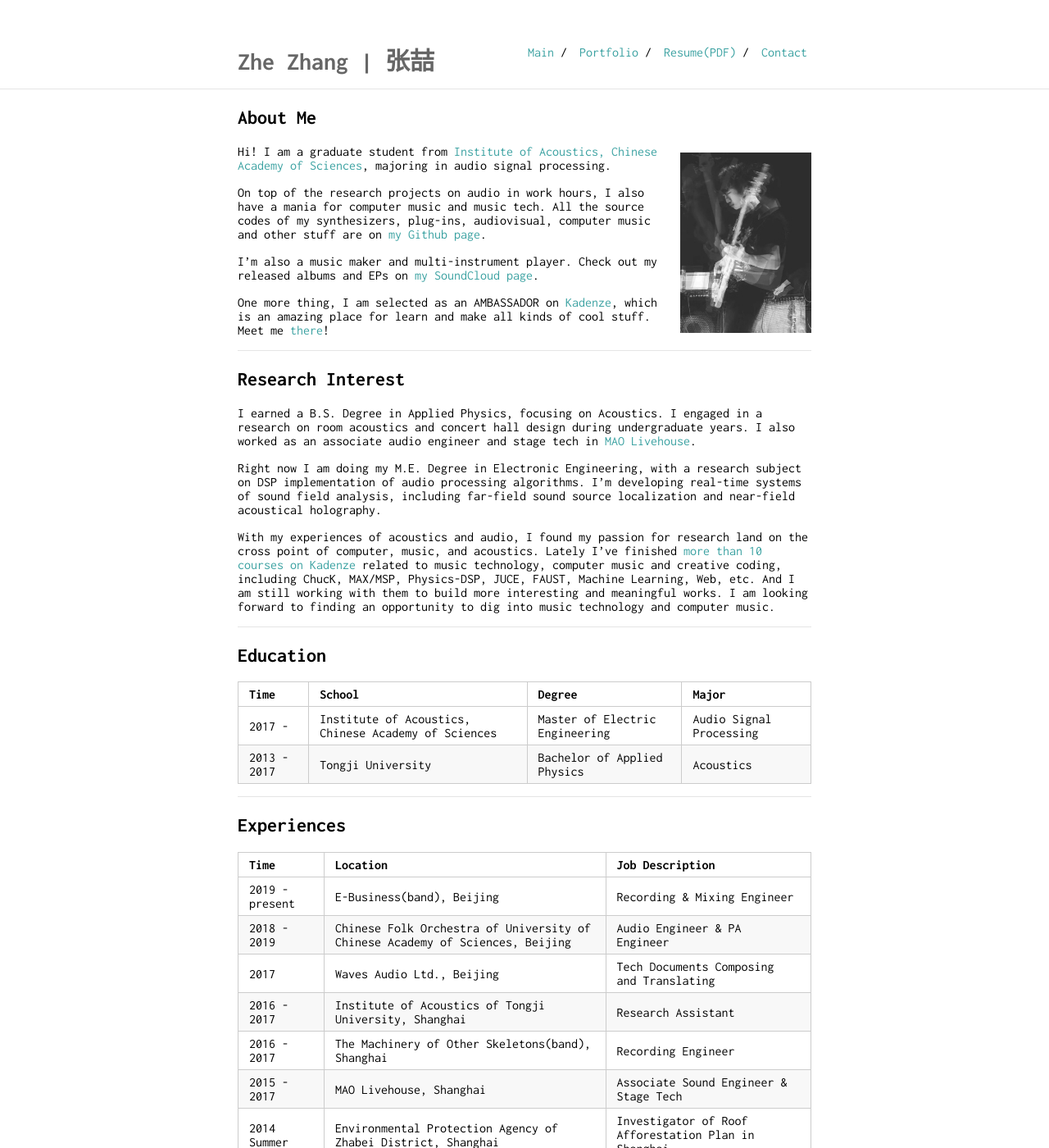
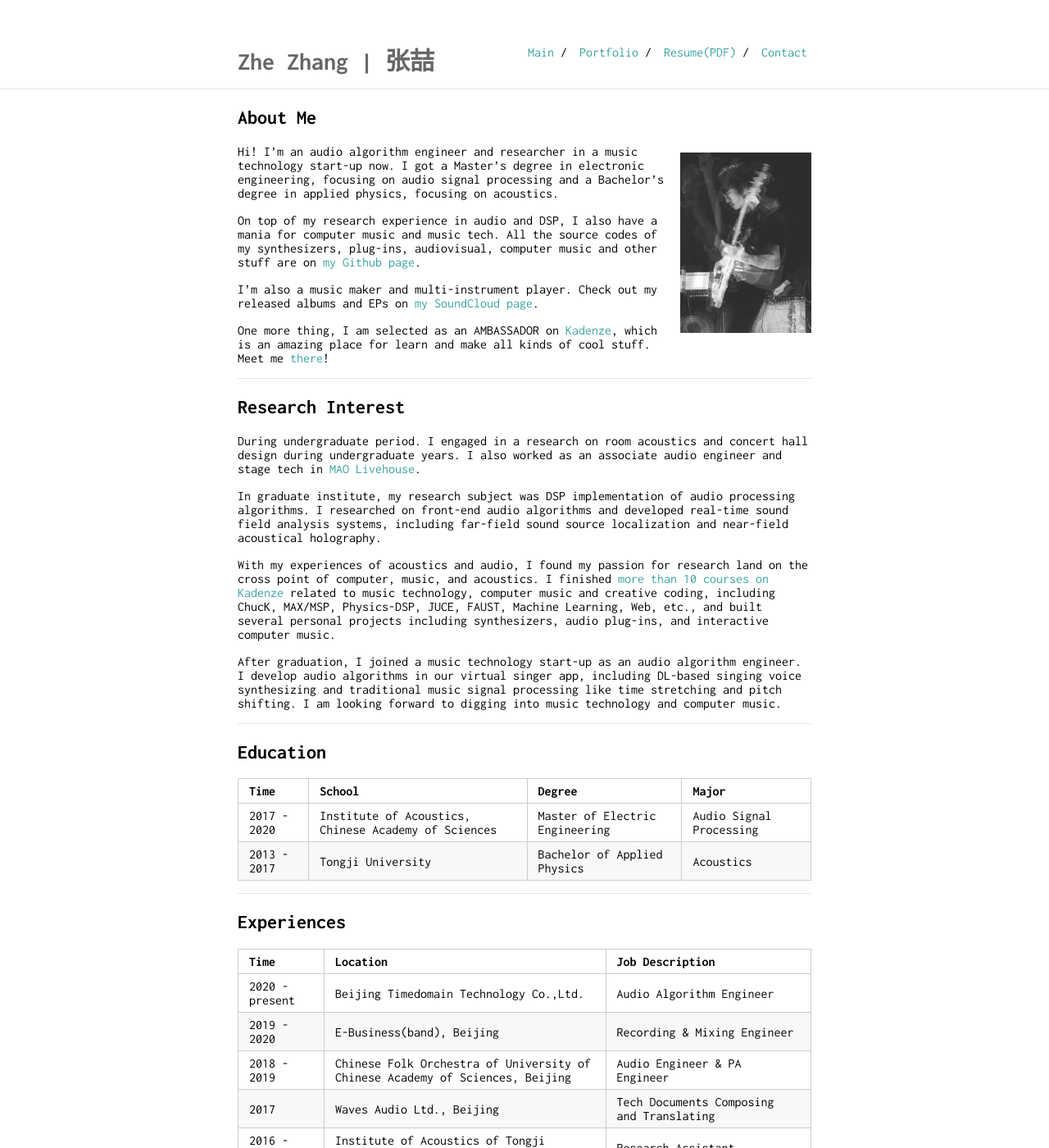
Before and after one commit to Paranoid2droid/cv, a Jekyll site: the page built from index.md, in a window 1280 px wide and 1400 px high. Shown: the whole window at 82% size. Built offline with Jekyll 4.4.1, drawn with Linux system fonts in a browser that asks for light colours; some of the changed text lies outside the part shown.

Commit message:
2020 update

```diff
--- a/index.md
+++ b/index.md
@@ -7,9 +7,9 @@ title: Zhe Zhang | 张喆
 
 <img class="profile-picture" src="photo.jpg">
 
-Hi! I am a graduate student from [Institute of Acoustics, Chinese Academy of Sciences](http://english.ioa.cas.cn/){:target="_blank"}, majoring in audio signal processing.
+Hi! I'm an audio algorithm engineer and researcher in a music technology start-up now. I got a Master's degree  in electronic engineering, focusing on audio signal processing and a Bachelor's degree in applied physics, focusing on acoustics.
 
-On top of the research projects on audio in work hours, I also have a mania for computer music and music tech. All the source codes of my synthesizers, plug-ins, audiovisual, computer music and other stuff are on [my Github page](https://github.com/Paranoid2droid){:target="_blank"}.
+On top of my research experience in audio and DSP, I also have a mania for computer music and music tech. All the source codes of my synthesizers, plug-ins, audiovisual, computer music and other stuff are on [my Github page](https://github.com/Paranoid2droid){:target="_blank"}.
 
 I'm also a music maker and multi-instrument player. Check out my released albums and EPs on [my SoundCloud page](https://soundcloud.com/paranoid2droid){:target="_blank"}.
 
@@ -19,11 +19,13 @@ One more thing, I am selected as an AMBASSADOR on [Kadenze](https://www.kadenze.
 
 ## Research Interest
 
-I earned a B.S. Degree in Applied Physics, focusing on Acoustics. I engaged in a research on room acoustics and concert hall design during undergraduate years. I also worked as an associate audio engineer and stage tech in [MAO Livehouse](http://mao-music.com){:target="_blank"}.
+During undergraduate period. I engaged in a research on room acoustics and concert hall design during undergraduate years. I also worked as an associate audio engineer and stage tech in [MAO Livehouse](http://mao-music.com){:target="_blank"}.
 
-Right now I am doing my M.E. Degree in Electronic Engineering, with a research subject on DSP implementation of audio processing algorithms. I'm developing real-time systems of sound field analysis, including far-field sound source localization and near-field acoustical holography.
+In graduate institute, my research subject was DSP implementation of audio processing algorithms. I researched on front-end audio algorithms and developed real-time sound field analysis systems, including far-field sound source localization and near-field acoustical holography.
 
-With my experiences of acoustics and audio, I found my passion for research land on the cross point of computer, music, and acoustics. Lately I've finished [more than 10 courses on Kadenze](https://www.kadenze.com/users/zhe-zhang#tab-certificates){:target="_blank"} related to music technology, computer music and creative coding, including ChucK, MAX/MSP, Physics-DSP, JUCE, FAUST, Machine Learning, Web, etc. And I am still working with them to build more interesting and meaningful works. I am looking forward to finding an opportunity to dig into music technology and computer music.
+With my experiences of acoustics and audio, I found my passion for research land on the cross point of computer, music, and acoustics. I finished [more than 10 courses on Kadenze](https://www.kadenze.com/users/zhe-zhang#tab-certificates){:target="_blank"} related to music technology, computer music and creative coding, including ChucK, MAX/MSP, Physics-DSP, JUCE, FAUST, Machine Learning, Web, etc., and built several personal projects including synthesizers, audio plug-ins, and interactive computer music.
+
+After graduation, I joined a music technology start-up as an audio algorithm engineer. I develop audio algorithms in our virtual singer app, including DL-based singing voice synthesizing and traditional music signal processing like time stretching and pitch shifting. I am looking forward to digging into music technology and computer music.
 
 ---
 
@@ -31,7 +33,7 @@ With my experiences of acoustics and audio, I found my passion for research land
 
 Time      | School                                                    | Degree                         | Major
 ----------|-----------------------------------------------------------|--------------------------------|-----------
-2017 -      | Institute of Acoustics, Chinese Academy of Sciences | Master of Electric Engineering | Audio Signal Processing
+2017 - 2020 | Institute of Acoustics, Chinese Academy of Sciences | Master of Electric Engineering | Audio Signal Processing
 2013 - 2017 | Tongji University                                         | Bachelor of Applied Physics        | Acoustics
 
 ---
@@ -40,7 +42,8 @@ Time      | School                                                    | Degree
 
 Time      | Location                  | Job Description
 ----------|---------------------------|------------------
-2019 - present | E-Business(band), Beijing | Recording & Mixing Engineer
+2020 - present | Beijing Timedomain Technology Co.,Ltd. | Audio Algorithm Engineer
+2019 - 2020 | E-Business(band), Beijing | Recording & Mixing Engineer
 2018 - 2019 | Chinese Folk Orchestra of University of Chinese Academy of Sciences, Beijing | Audio Engineer & PA Engineer
 2017        | Waves Audio Ltd., Beijing | Tech Documents Composing and Translating
 2016 - 2017 | Institute of Acoustics of Tongji University, Shanghai | Research Assistant
@@ -52,11 +55,29 @@ Time      | Location                  | Job Description
 
 ## Research Projects
 
+<img class="project-picture" src="research_8.gif">
+
+* 2020(on going): Research on Various Approaches of Singing Voice Synthesizing for Developing of an AI Virtual Singer
+
+Demonstrated and evaluated various singing voice synthesizing algorithms, including traditional approaches like the WORLD vocoder, deep networks based approaches like Seq2Seq, WaveRNN, WaveGrad, etc., and the combination of the methods.
+
+<br>
+
+<img class="project-picture" src="research_7.png">
+
+* 2020(on going): Note2F0: A Deep Learning Model Generating F0 from MIDI Notes based on Transformer
+
+Extracted midi and f0 data from recorded singing wave files and designed a deep learning network based on Transformer to generate natural f0 from midi notes for singing voice synthesizing.
+
+<br>
+
 <img class="project-picture" src="research_6.gif">
 
 * 2019: Real-time DSP Sound Source Localization System Based on Circular Microphone Array Using SRP Method in Harmonic Domain
 
 Optimized SRP algorithm in circular harmonic domain for DSP and developed a real-time sound source localization system which can estimate the azimuth of sound source with one-frame latency.
+
+<br>
 
 <img class="project-picture" src="research_5.jpg">
 
@@ -64,11 +85,15 @@ Optimized SRP algorithm in circular harmonic domain for DSP and developed a real
 
 Used a 3D-printed enclosure to modify the frequency response of an omnidirectional microphone in a direction-independent way, utilized compress sensing techniques and other processing to reconstruct the information about location and audio content of sound sources.
 
+<br>
+
 <img class="project-picture" src="research_4.gif">
 
 * 2018: DSP-Based Implementation of a Real-time Sound Field Visualization System Using SONAH Algorithm
 
 Studied techniques of near-field acoustical holography algorithms such as SONAH, develop real-time DSP systems to visualize sound field with details of evanescent waves.
+
+<br>
 
 <img class="project-picture" src="research_3.jpg">
 
@@ -76,28 +101,44 @@ Studied techniques of near-field acoustical holography algorithms such as SONAH,
 
 Estimated the number of harmonic components by observing the trend of eigenvalue of self-correlation matrix of the signal's enhanced matrix to determine the sub-space of MUSIC algorithm, providing a better performance in low SNR situations.
 
+<br>
+
 <img class="project-picture" src="research_2.jpg">
 
 * 2017: Measurement of Total Sound Energy Density Based on Sound Field Microphone
 
 Designed filter banks converting A-Format audio signal captured by sound field microphones into B-Format and to obtain three-dimensional particle vibration velocity and total sound energy density.
 
+<br>
+
 <img class="project-picture" src="research_1.jpg">
 
 * 2016: Study on the Decay of Sound Energy in Stage-Auditorium Coupled Sound Field of Theaters
 
-Based on a scale model of a theater in sound-proof chamber, modified the acoustic absorption coefficient of stage and auditorium to predict the reverberation in different location inside a theater with acoustical coupling phenomenon between stage and auditorium.
+Built a scale model of a theater in sound-proof chamber, modified the acoustic absorption coefficient of stage and auditorium to predict the reverberation in different location inside a theater with acoustical coupling phenomenon between stage and auditorium.
 
 ---
 
 ## Personal Portfolio
 
 * [ParanoidChorus](https://github.com/paranoid2droid/ParanoidChorus){:target="_blank"}: A Chorus-like Effect Plug-in/Standalone Application based on JUCE
+
+
 * [Cosmic-Echoes](https://github.com/paranoid2droid/Cosmic-Echoes){:target="_blank"}: An Interactive MAX/MSP Patch with Audiovisual
+
+
 * [Wild Open Space](https://github.com/paranoid2droid/WildOpenSpace){:target="_blank"}: A Demo Sonic Game with a Remote Control using OSC based on ChucK and OpenGL
+
+
 * [shakeFM](https://github.com/paranoid2droid/shakeFM){:target="_blank"}: A Gravity-controlled FM Synthesizer Based on Wekinator and Chuck Using Machine Learning Algorithms
+
+
 * [GrainBeats](https://github.com/paranoid2droid/GrainBeats){:target="_blank"}: A Drum Machine with a Digital Clock Modulation Creating Complex but Groovy Rhythm Patterns
+
+
 * [PressAnyKey](https://github.com/paranoid2droid/PressAnyKey){:target="_blank"}: A Keyboard-controlled Step Audio/Video Sequencer Based on MAX/MSP
+
+
 * [whenIAmKingYouWillBeFirstAgainstWall](https://github.com/paranoid2droid/whenIAmKingYouWillBeFirstAgainstWall){:target="_blank"}: An Open-source Computer Music Album Based on ChucK (I call it a "Chulbum")
 
 *(I have a specialized page for project showcase: [**Zhe's Portfolio**](https://zhezhang.me/portfolio/){:target="_blank"})*
```
Also changed, not shown: other parts of index.md (+2 -2 lines), Gemfile.lock, research_7.png (added), research_8.gif (added).
